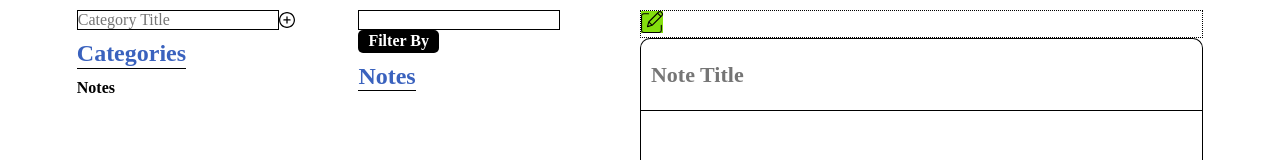
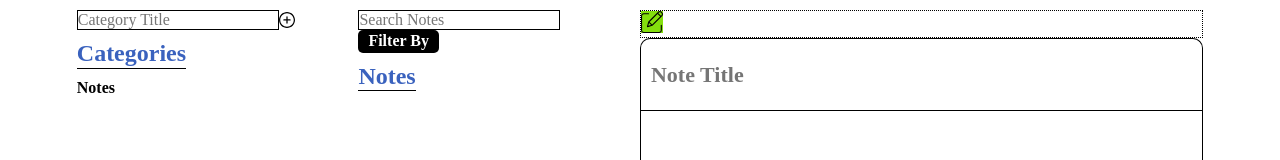
Before and after one commit to ozansozuozgit/vue-notebook, a Vue app: page / in a window 1280 px wide. Shown: the top 160 px of the page. Built offline with nearby package versions, Linux system fonts and the light colour scheme.

Commit message:
add searching for note titles

```diff
--- a/src/components/Notes.vue
+++ b/src/components/Notes.vue
@@ -1,6 +1,6 @@
 <template>
   <div class="notes_container">
-    <input type="text" v-model="searchText" />
+    <input type="text" v-model="searchText" placeholder="Search Notes" />
     <select v-model="selected" @change="sortBy()">
       <option disabled value="">Filter By</option>
       <option>Newest</option>
@@ -61,7 +61,7 @@ export default {
       let results = dbService
         .getNotes(this.getCurrentCategory)
         .filter((note) => {
-          return note.text.includes(newVal);
+          return note.text.includes(newVal) || note.title.includes(newVal);
         });
       this.addDbNotes(results);
     },
```
